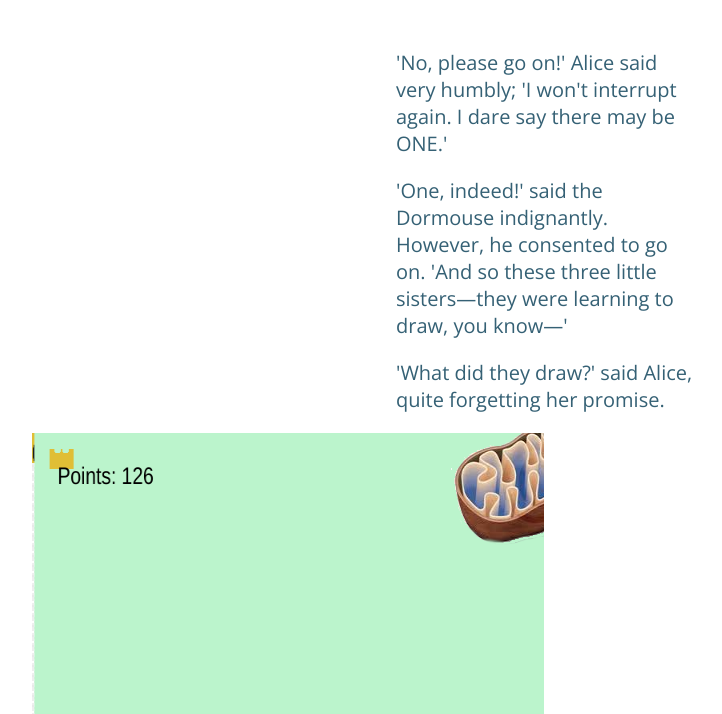
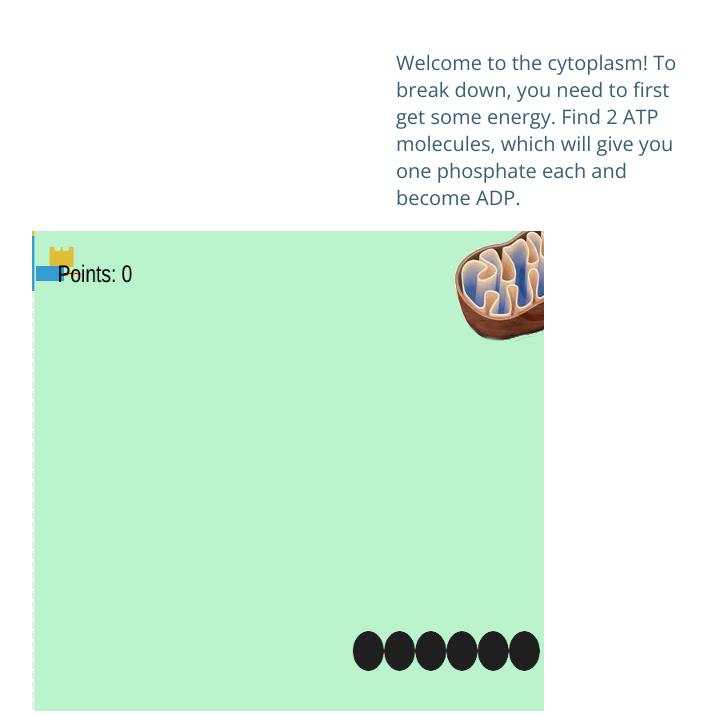
Before and after one commit to FakeKane/ap-bio-game, a plain HTML site: page index.html in a window 1280 px wide. Both pictures are taken after a click on the button "I'm ready". Shown: the part 86-800 px from the top of the page, without its empty margins (426-1148 px from the left). Drawn offline with nearby package versions, Linux system fonts and the light colour scheme.

Commit message:
Update glucose size, instructions, starting coordinates

```diff
--- a/glycolysis.js
+++ b/glycolysis.js
@@ -54,8 +54,8 @@ $(document).ready(function() {
             // Game objects
             var glucose = {
                 speed: 10, // movement in pixels/second
-                x: 0,
-                y: 0,
+                x: 600,
+                y: 400,
                 length: 240, // in px; these are used to bound movement
                 width: 40
             };
@@ -137,6 +137,7 @@ $(document).ready(function() {
 
                 if (points >= 50) {
                     glucoseImage.src = "images/glucose_phosphate.png"
+                    glucose.length = 250;
                     atpImage.src = "images/adp.png"
                 }
 
--- a/index.html
+++ b/index.html
@@ -18,11 +18,7 @@
         </div>
 
         <div id="instructions" style="display:none;">
-            <p>'No, please go on!' Alice said very humbly; 'I won't interrupt again. I  dare say there may be ONE.'</p>
-
-            <p>'One, indeed!' said the Dormouse indignantly. However, he consented to  go on. 'And so these three little sisters&mdash;they were learning to draw,  you know&mdash;'</p>
-
-            <p>'What did they draw?' said Alice, quite forgetting her promise.</p>
+            <p>Welcome to the cytoplasm! To break down, you need to first get some energy. Find 2 ATP molecules, which will give you one phosphate each and become ADP.</p>
         </div>
 
         <script src="http://code.jquery.com/jquery-1.11.3.min.js"></script>
```
